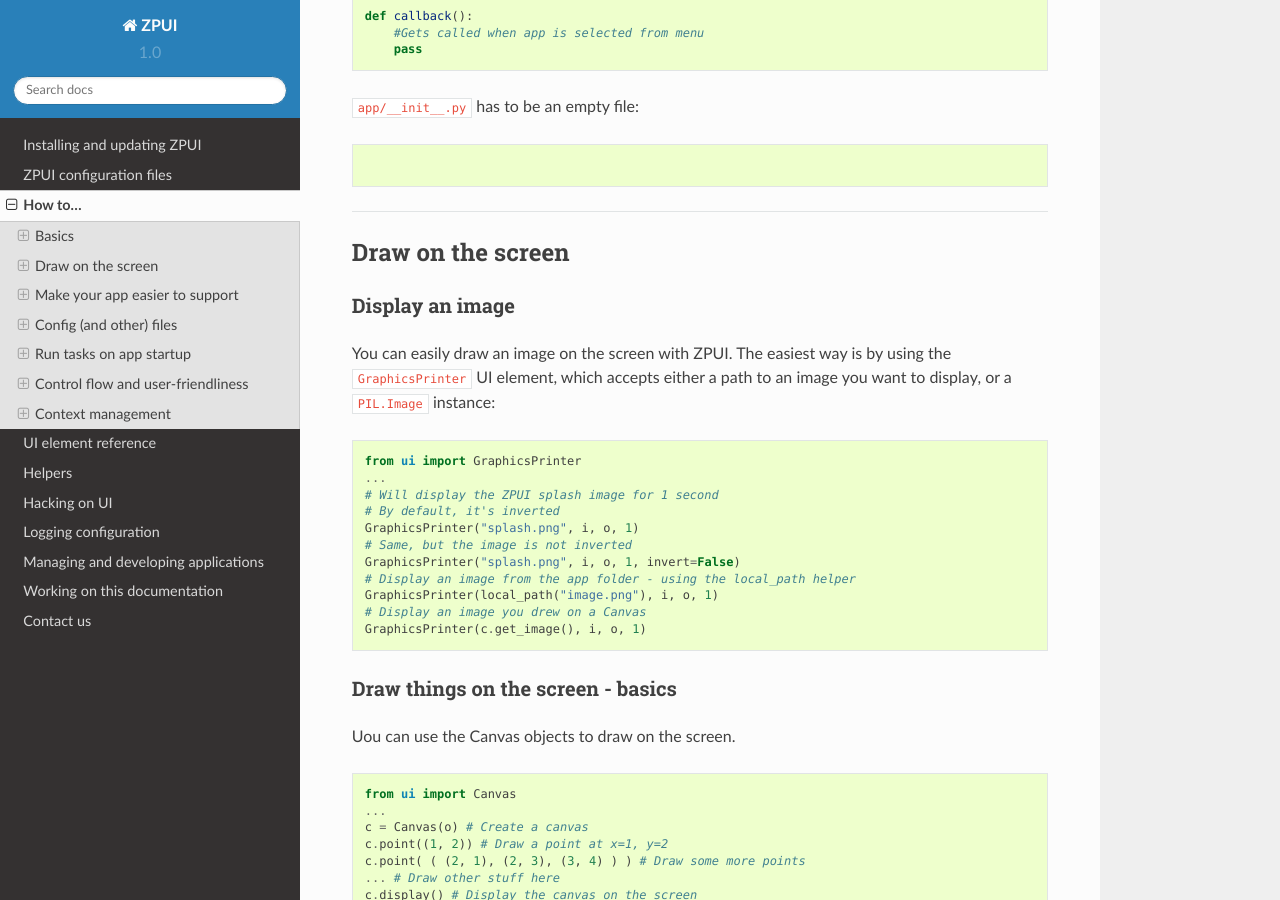
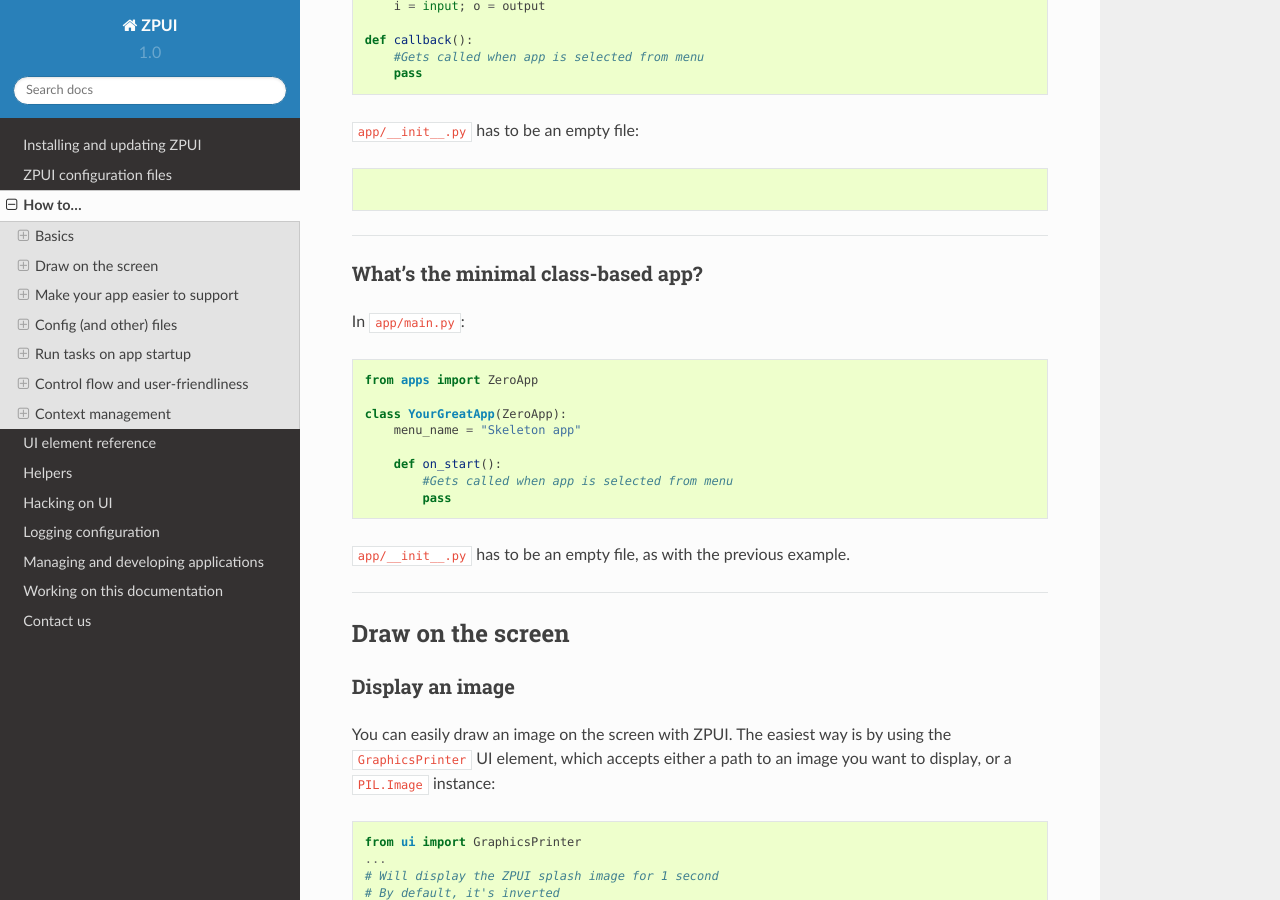
Before and after one commit to CRImier/pyLCI, a Sphinx documentation site: the page built from docs/howto.rst, in a window 1280 px wide and 900 px high, scrolled down 1258 px. Built offline with Sphinx 7.4.7 and the Read the Docs theme 2.0.0, drawn with Linux system fonts in a browser that asks for light colours; some of the changed text lies outside the part shown.

Commit message:
Adding class-based app example to howto

```diff
--- a/docs/howto.rst
+++ b/docs/howto.rst
@@ -38,6 +38,26 @@
 
 .. code-block:: python
 
+
+------------
+
+What's the minimal class-based app?
+-----------------------------------
+
+In ``app/main.py``:
+
+.. code-block:: python
+
+    from apps import ZeroApp
+
+    class YourGreatApp(ZeroApp):
+        menu_name = "Skeleton app"
+
+        def on_start():
+            #Gets called when app is selected from menu
+            pass
+
+``app/__init__.py`` has to be an empty file, as with the previous example.
 
 ------------
 
```
